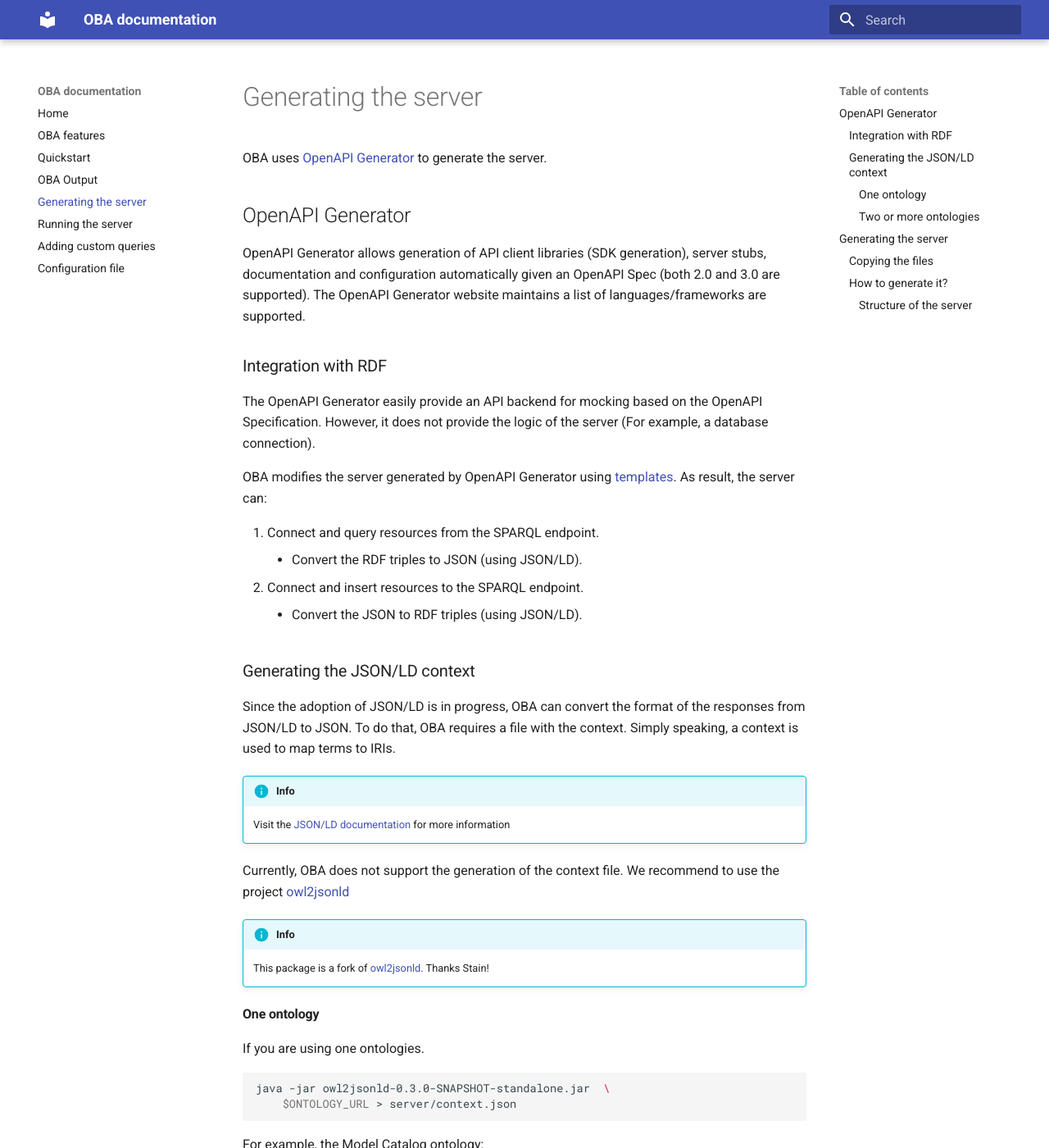
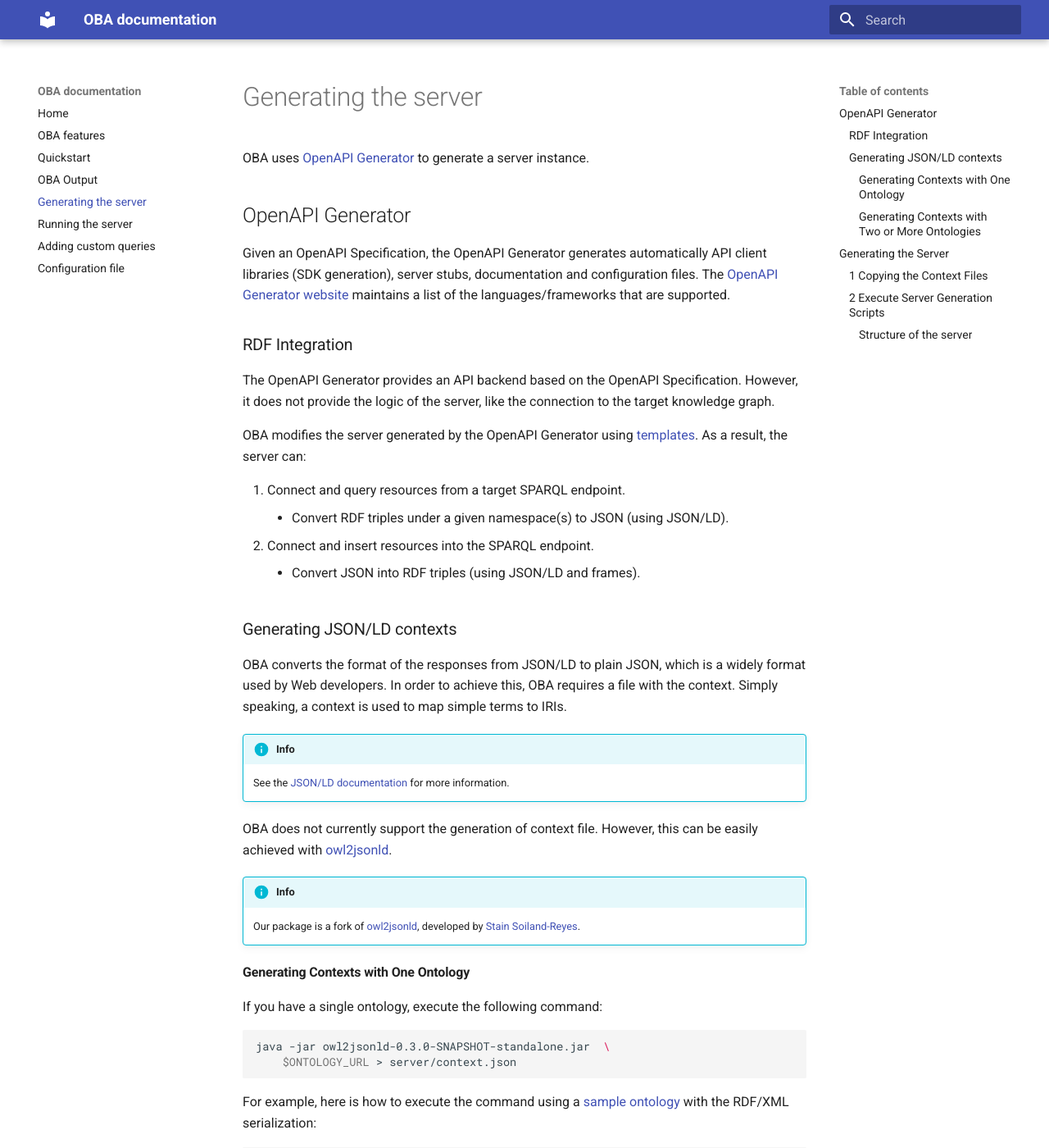
Before and after one commit to KnowledgeCaptureAndDiscovery/OBA, an MkDocs documentation site: the page built from docs/server.md, in a window 1280 px wide and 1400 px high. Shown: the whole window at 82% size. Built offline with MkDocs 1.6.1 and Material for MkDocs 9.7.7, drawn with Linux system fonts in a browser that asks for light colours; some of the changed text lies outside the part shown.

Commit message:
Finished pass to documentation

````diff
--- a/docs/server.md
+++ b/docs/server.md
@@ -1,59 +1,54 @@
 # Generating the server
 
-OBA uses [OpenAPI Generator](https://github.com/OpenAPITools/openapi-generator#overview) to generate the server.
+OBA uses [OpenAPI Generator](https://github.com/OpenAPITools/openapi-generator#overview) to generate a server instance.
 
 ## OpenAPI Generator
 
-OpenAPI Generator allows generation of API client libraries (SDK generation), server stubs, documentation and
-configuration automatically given an OpenAPI Spec (both 2.0 and 3.0 are supported). The OpenAPI Generator website
-maintains a list of languages/frameworks are supported.
+Given an OpenAPI Specification, the OpenAPI Generator generates automatically API client libraries (SDK generation), server stubs, documentation and configuration files. The [OpenAPI Generator website](https://github.com/OpenAPITools/openapi-generator#32---workflow-integration-maven-gradle-github-cicd)
+maintains a list of the languages/frameworks that are supported.
 
-### Integration with RDF
+### RDF Integration
 
-The OpenAPI Generator easily provide an API backend for mocking based on the OpenAPI Specification. However, it does not
-provide the logic of the server (For example, a database connection).
+The OpenAPI Generator provides an API backend based on the OpenAPI Specification. However, it does not provide the logic of the server, like the connection to the target knowledge graph.
 
-OBA modifies the server generated by OpenAPI Generator using [templates](https://github.com/OpenAPITools/openapi-generator/blob/master/docs/templating.md).
-As result, the server can:
+OBA modifies the server generated by the OpenAPI Generator using [templates](https://github.com/OpenAPITools/openapi-generator/blob/master/docs/templating.md). As a result, the server can:
 
- 1. Connect and query resources from the SPARQL endpoint.
-    - Convert the RDF triples to JSON (using JSON/LD).
- 2. Connect and insert resources to the SPARQL endpoint.
-    - Convert the JSON to RDF triples (using JSON/LD).
+ 1. Connect and query resources from a target SPARQL endpoint.
+    - Convert RDF triples under a given namespace(s) to JSON (using JSON/LD).
+ 2. Connect and insert resources into the SPARQL endpoint.
+    - Convert JSON into RDF triples (using JSON/LD and frames).
 
-### Generating the JSON/LD context
+### Generating JSON/LD contexts
 
-Since the adoption of JSON/LD is in progress, OBA can convert the format of the responses from JSON/LD to JSON.
-To do that, OBA requires a file with the context. Simply speaking, a context is used to map terms to IRIs.
+OBA converts the format of the responses from JSON/LD to plain JSON, which is a widely format used by Web developers. In order to achieve this, OBA requires a file with the context. Simply speaking, a context is used to map simple terms to IRIs.
 
 !!! info
-    Visit the [JSON/LD documentation](https://json-ld.org/spec/latest/json-ld/#the-context) for more information
+    See the [JSON/LD documentation](https://json-ld.org/spec/latest/json-ld/#the-context) for more information.
 
-Currently, OBA does not support the generation of the context file.
-We recommend to use the project [owl2jsonld](https://github.com/sirspock/owl2jsonld)
+OBA does not currently support the generation of context file. However, this can be easily achieved with [owl2jsonld](https://github.com/sirspock/owl2jsonld).
 
 !!! info
-    This package is a fork of [owl2jsonld](https://github.com/stain/owl2jsonld). Thanks Stain!
+    Our package is a fork of [owl2jsonld](https://github.com/stain/owl2jsonld), developed by [Stain Soiland-Reyes](https://github.com/stain).
 
-#### One ontology
+#### Generating Contexts with One Ontology
 
-If you are using one ontologies.
+If you have a single ontology, execute the following command:
 
 ```bash
 java -jar owl2jsonld-0.3.0-SNAPSHOT-standalone.jar  \
     $ONTOLOGY_URL > server/context.json
 ```
 
-For example, the Model Catalog ontology:
+For example, here is how to execute the command using a [sample ontology](https://w3id.org/okn/o/sdm#) with the RDF/XML serialization:
 
 ```bash
 java -jar owl2jsonld-0.3.0-SNAPSHOT-standalone.jar  \
     https://mintproject.github.io/Mint-ModelCatalog-Ontology/release/1.2.0/ontology.xml > server/context.json
 ```
 
-#### Two or more ontologies
+#### Generating Contexts with Two or More Ontologies
 
-To merge the multiple JSON files, you can install the [jq](https://stedolan.github.io/jq/)
+Since each ontology creates an independent context JSON file, you will need to merge them together. This can be easily achieved by installing  [jq](https://stedolan.github.io/jq/):
 
 ```bash
 
@@ -66,7 +61,7 @@ rm a.json b.json
 
 ```
 
-For example, the Model Catalog ontology:
+For example, in our sample ontology we imported another one:
 
 ```bash
 
@@ -74,39 +69,38 @@ java -jar owl2jsonld-0.3.0-SNAPSHOT-standalone.jar  \
     https://mintproject.github.io/Mint-ModelCatalog-Ontology/release/1.2.0/ontology.xml > a.json
 java -jar owl2jsonld-0.3.0-SNAPSHOT-standalone.jar \
     https://knowledgecaptureanddiscovery.github.io/SoftwareDescriptionOntology/release/1.2.0/ontology.xml > b.json
+
 jq -s '.[0] * .[1]' a.json b.json  | jq -S > context.json
 rm a.json b.json
 
 ```
 
 
-## Generating the server
+## Generating the Server
 
-Currently, the following languages/frameworks are supported by OBA:
+Currently, OBA supports **Python/Flask** for the server implementation. In order to generate the server, you should follow the instructions below:
 
-- Python/flash
+### 1 Copying the Context Files
 
-### Copying the files
-
-First, you must copy the context file and OpenAPI specification
+First, you must copy the context file and OpenAPI specification to the right folder:
 
 ```bash
 mv context.json openapi.yaml python/
 ```
 
-### How to generate it?
+### 2 Execute Server Generation Scripts
 
 !!! warning
-    You must install Docker.
+    You must have [Docker](https://docs.docker.com/get-started/) installed.
 
-Change the directory the server implementation
+Access to the directory with the server implementation:
 
 ```bash
 $ cd python
 ```
 
 
-Run the OpenAPI generator script to generate the server
+Run the OpenAPI generator script to generate the server:
 
 ```bash
 $ bash generate-server.sh
@@ -117,15 +111,15 @@ SUCCESS
 
 #### Structure of the server
 
-The server directory contains the following files and directories
+The generated server directory should contain the following files and directories:
 
 ```bash
 $ ls server/
-Dockerfile: A Dockerfile to build the Docker Images
+Dockerfile: A Dockerfile used to build the server Docker image
 README.md: A README.md with the instructions to run the server
-contexts: The directory with the JSON/LD contests
+contexts: Directory with the JSON/LD contexts generated from the ontology
 openapi_server: The server implemenation
-queries: The directory with the SPARQL queries
-requirements.txt: The Python requirements of the server
-test-requirements.txt: The Python requirements of testing the server
+queries: Directory with the SPARQL queries
+requirements.txt: Python requirements of the server
+test-requirements.txt: Python requirements for testing the server
 ```
````
Also changed, not shown: docs/adding_custom_queries.md (+16 -17 lines), docs/result.md (+1 -1 lines), docs/running_server.md (+7 -6 lines).
